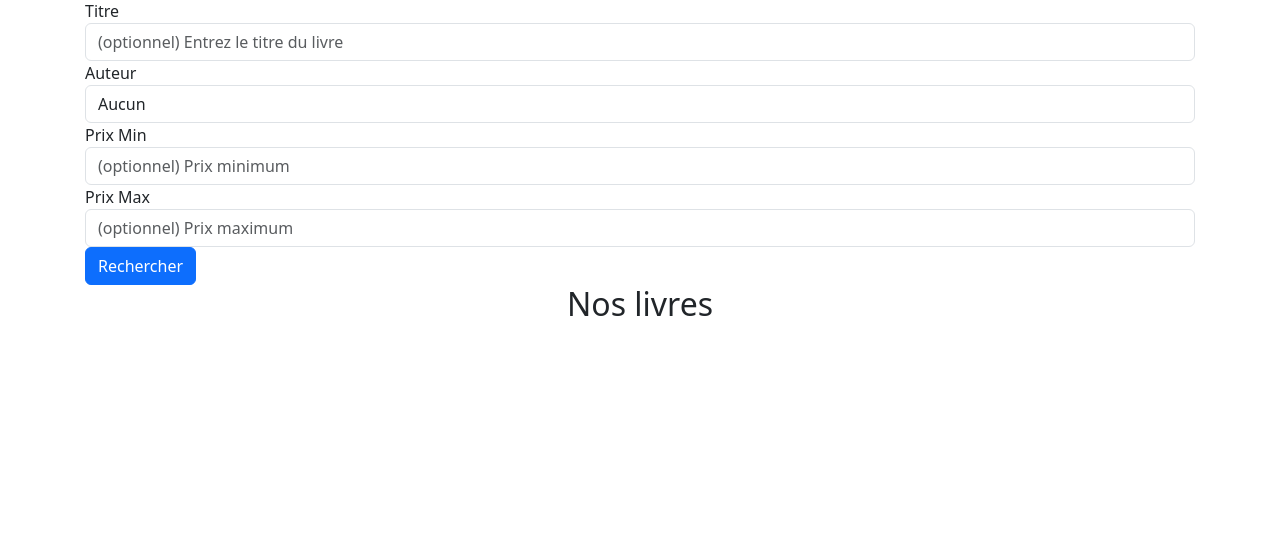
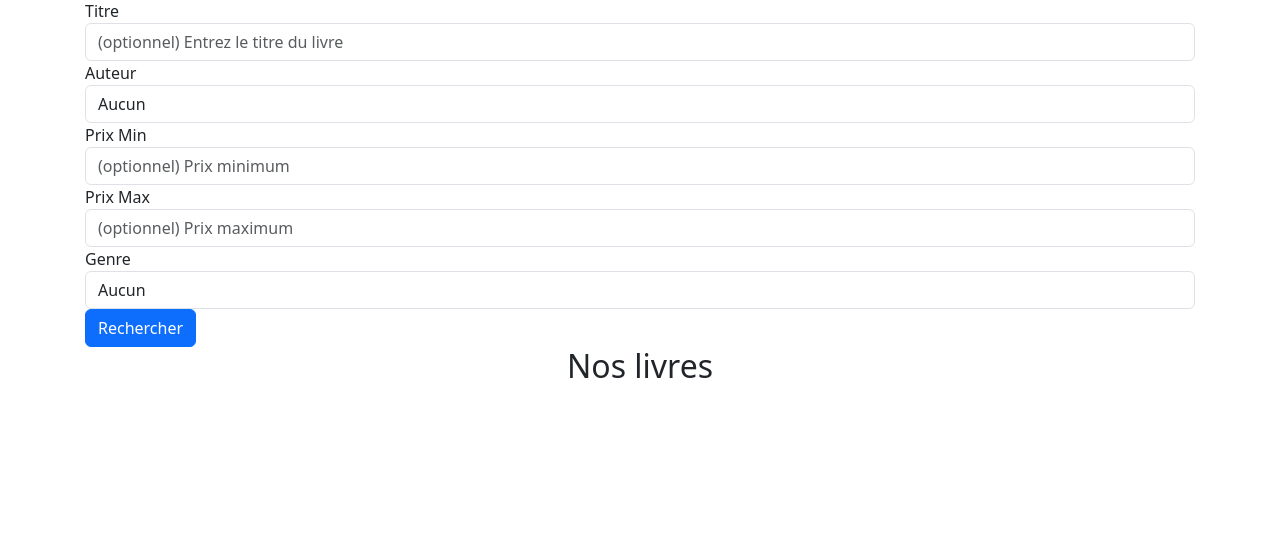
Before and after one commit to alexisnisol/tuto-flask, a Flask app: page /advanced_search in a window 1280 px wide. Shown: the part 141-690 px from the top of the page. Run offline with Flask 3, Linux system fonts and the light colour scheme; the visitor is signed in with stand-in values (Sample User, id 1); some libraries are stand-ins or nearby versions.

Commit message:
ajout du genre dans la recherche avancée

```diff
--- a/tuto/templates/books/advanced_search.html
+++ b/tuto/templates/books/advanced_search.html
@@ -55,6 +55,17 @@
         </ul>
     {% endif %}
 
+    <div class="form-group">
+        {{ form.genre.label }} {{ form.genre(class_="form-control") }}
+    </div>
+    {% if form.genre.errors %}
+        <ul class="list-group">
+            {% for e in form.genre.errors %}
+                <li class="list-group-item list-group-item-danger">{{ e }}</li>
+            {% endfor %}
+        </ul>
+    {% endif %}
+
     <input id="get_result_button" class="btn btn-primary" type="submit" value="Rechercher">
 </form>
 <div class="sample">
--- a/tuto/views/forms.py
+++ b/tuto/views/forms.py
@@ -27,7 +27,7 @@ class BookForm(FlaskForm):
     """
     id = HiddenField('id')
     title = StringField('Titre', validators=[DataRequired()])
-    genres = SelectMultipleField('Genre', validators=[DataRequired()])
+    genres = SelectMultipleField('Genre', validators=[Optional()])
     price = DecimalField('Prix', validators=[DataRequired()])
     author = SelectField('Auteur', choices=[], validators=[DataRequired()])
     url = StringField('URL', validators=[DataRequired()])
@@ -46,7 +46,7 @@ class BookForm(FlaskForm):
         Args:
             genres (list): Liste des genres disponibles
         """
-        self.genres.choices = [(g.name, g.name) for g in genres]
+        self.genres.choices = [("", "Aucun")] + [(g.name, g.name) for g in genres]
 
     def set_choices(self, authors):
         """Définit les auteurs disponibles dans le formulaire
@@ -76,13 +76,19 @@ class AdvancedSearchForm(FlaskForm):
                              render_kw={"placeholder": "(optionnel) Prix maximum"},
                              validators=[Optional()])
 
-    def set_choices(self, authors):
+    genre = SelectField('Genre',
+                        choices=[],
+                        default=None,
+                        validators=[Optional()])
+
+    def set_choices(self):
         """Définit les auteurs disponibles dans le formulaire
 
         Args:
             authors (list): Liste des auteurs disponibles
         """
-        self.author.choices = [("", "Aucun")] + [(a.id, a.name) for a in authors]
+        self.author.choices = [("", "Aucun")] + [(a.id, a.name) for a in Author.query.all()]
+        self.genre.choices = [("", "Aucun")] + [(g.name, g.name) for g in Genres.query.all()]
 
 class LoginForm(FlaskForm):
     """Formulaire de connexion
--- a/tuto/views/views.py
+++ b/tuto/views/views.py
@@ -341,13 +341,14 @@ def advanced_search():
     route vers la fonctionnalité de recherche avancée
     """
     f = AdvancedSearchForm()
-    f.set_choices(Author.query.all())
+    f.set_choices()
     if f.validate_on_submit():
         # récupération des données
         title = f.title.data
         author = f.author.data
         price_min = f.price_min.data
         price_max = f.price_max.data
+        genre = f.genre.data
         # les livres filtrés
         les_livres = Book.query
         if title:
@@ -358,6 +359,8 @@ def advanced_search():
             les_livres = les_livres.filter(Book.price >= price_min)
         if price_max:
             les_livres = les_livres.filter(Book.price <= price_max)
+        if genre:
+            les_livres = les_livres.filter(Book.genres.any(name=genre))
         les_livres = les_livres.all()
         # les livres favoris
         les_livres_favoris = []
```
